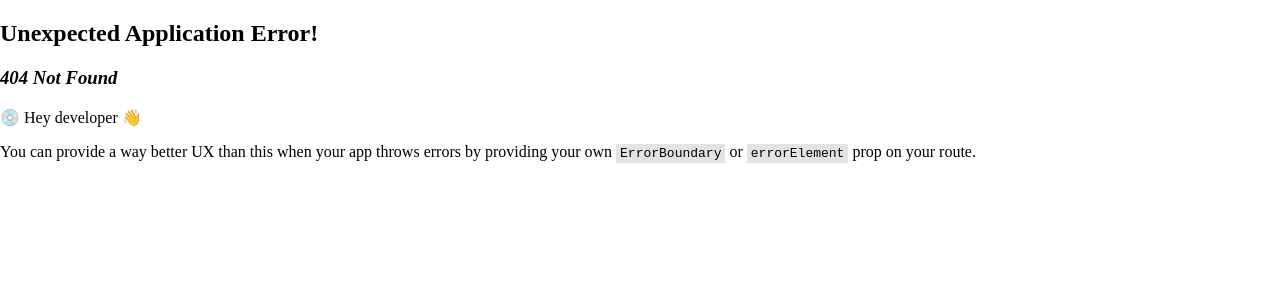
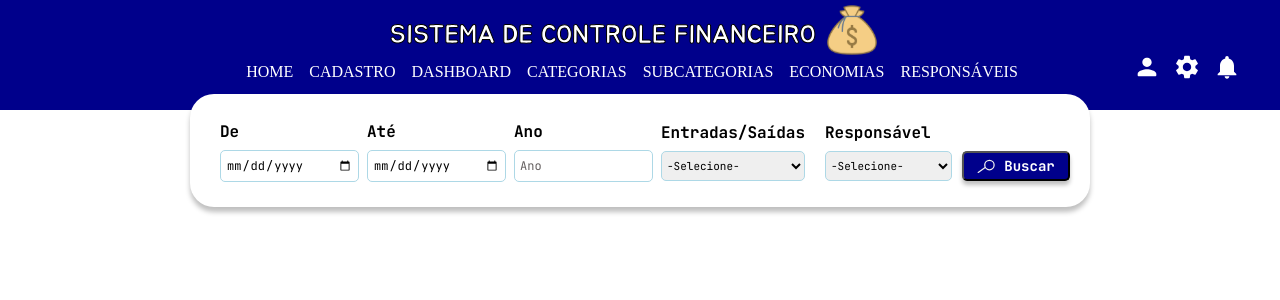
Before and after one commit to ViniciusLima7/sistema-de-controle-financeiro, a React (Vite) app: page /dashboard in a window 1280 px wide. Before the commit this address had no page. Shown: the top 300 px of the page. Built offline with nearby package versions, Linux system fonts and the light colour scheme.

Commit message:
feat: Adiciona Pagina de Dashboard

```diff
--- a/src/components/InputArea/index.tsx
+++ b/src/components/InputArea/index.tsx
@@ -4,7 +4,7 @@ import { Container, Input, InputLabel, Title, Option, Select } from "./styles";
 
 export default function InputArea() {
   return (
-    <Container>
+    <Container top="25rem">
       <InputLabel>
         <Title>Data</Title>
         <Input type="date"></Input>
--- a/src/components/InputArea/styles.ts
+++ b/src/components/InputArea/styles.ts
@@ -1,6 +1,6 @@
 import styled from "styled-components";
 
-export const Container = styled.div`
+export const Container = styled.div<{ top?: string }>`
   position: absolute;
   width: 1156px;
   height: 133px;
@@ -16,12 +16,12 @@ export const Container = styled.div`
 
   transform: translate(-50%);
   left: 50%;
-  top: 25rem;
+  top: ${(props) => props.top};
 
   @media screen and (max-width: 1280px) {
     width: 900px;
     height: 113px;
-    top: 19rem;
+    top: calc(${(props) => props.top} - 6rem);
   }
 `;
 
--- a/src/main.tsx
+++ b/src/main.tsx
@@ -3,6 +3,7 @@ import ReactDOM from "react-dom/client";
 import { createBrowserRouter, RouterProvider } from "react-router-dom";
 import App from "./App";
 import Cadastro from "./pages/Cadastro";
+import Dashboard from "./pages/Dashboard";
 import Home from "./pages/Home";
 import { Login } from "./pages/Login";
 
@@ -23,6 +24,10 @@ const router = createBrowserRouter([
         path: "/cadastro",
         element: <Cadastro />,
       },
+      {
+        path: "/dashboard",
+        element: <Dashboard />,
+      },
     ],
   },
 ]);
--- /dev/null
+++ b/src/pages/Dashboard/index.tsx
@@ -0,0 +1,53 @@
+import { Button } from "../../components/Button";
+import Header from "../../components/Header";
+import {
+  Input,
+  InputLabel,
+  Option,
+  Select,
+  Title,
+} from "../../components/InputArea/styles";
+import { Container } from "./styles";
+
+export default function Dashboard() {
+  return (
+    <>
+      <Header />
+      <Container top="11rem">
+        <InputLabel>
+          <Title>De</Title>
+          <Input type="date"></Input>
+        </InputLabel>
+        <InputLabel>
+          <Title>Até</Title>
+          <Input type="date"></Input>
+        </InputLabel>
+        <InputLabel>
+          <Title>Ano</Title>
+          <Input placeholder="Ano"></Input>
+        </InputLabel>
+        <InputLabel>
+          <Title>Entradas/Saídas</Title>
+          <Select>
+            <Option>-Selecione-</Option>
+          </Select>
+        </InputLabel>
+        <InputLabel>
+          <Title>Responsável</Title>
+          <Select>
+            <Option>-Selecione-</Option>
+          </Select>
+        </InputLabel>
+        <Button
+          justifyContent="center"
+          text="Buscar"
+          width="138px"
+          height="30px"
+          paddingLeft="7px"
+          marginTop="31px"
+          borderRadius="5px"
+        />
+      </Container>
+    </>
+  );
+}
--- /dev/null
+++ b/src/pages/Dashboard/styles.ts
@@ -0,0 +1,26 @@
+import styled from "styled-components";
+
+export const Container = styled.div<{ top?: string }>`
+  position: absolute;
+  width: 1156px;
+  height: 133px;
+
+  display: flex;
+  background: var(--white-100);
+  margin-top: -50px;
+  box-shadow: 0px 5px 5px rgba(0, 0, 0, 0.25);
+  box-sizing: border-box;
+  border-radius: 24px;
+  padding: 20px;
+  align-items: center;
+
+  transform: translate(-50%);
+  left: 50%;
+  top: ${(props) => props.top};
+
+  @media screen and (max-width: 1280px) {
+    width: 900px;
+    height: 113px;
+    top: calc(${(props) => props.top} - 2rem);
+  }
+`;
```
